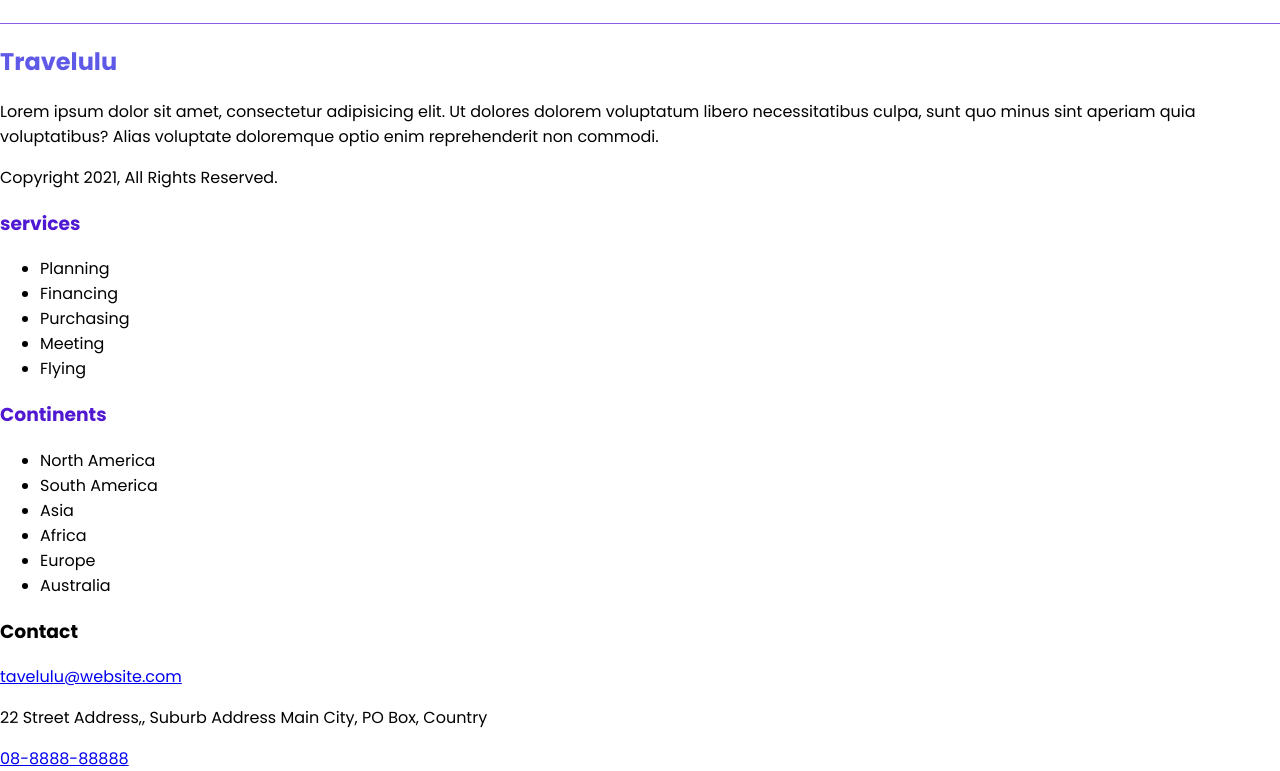
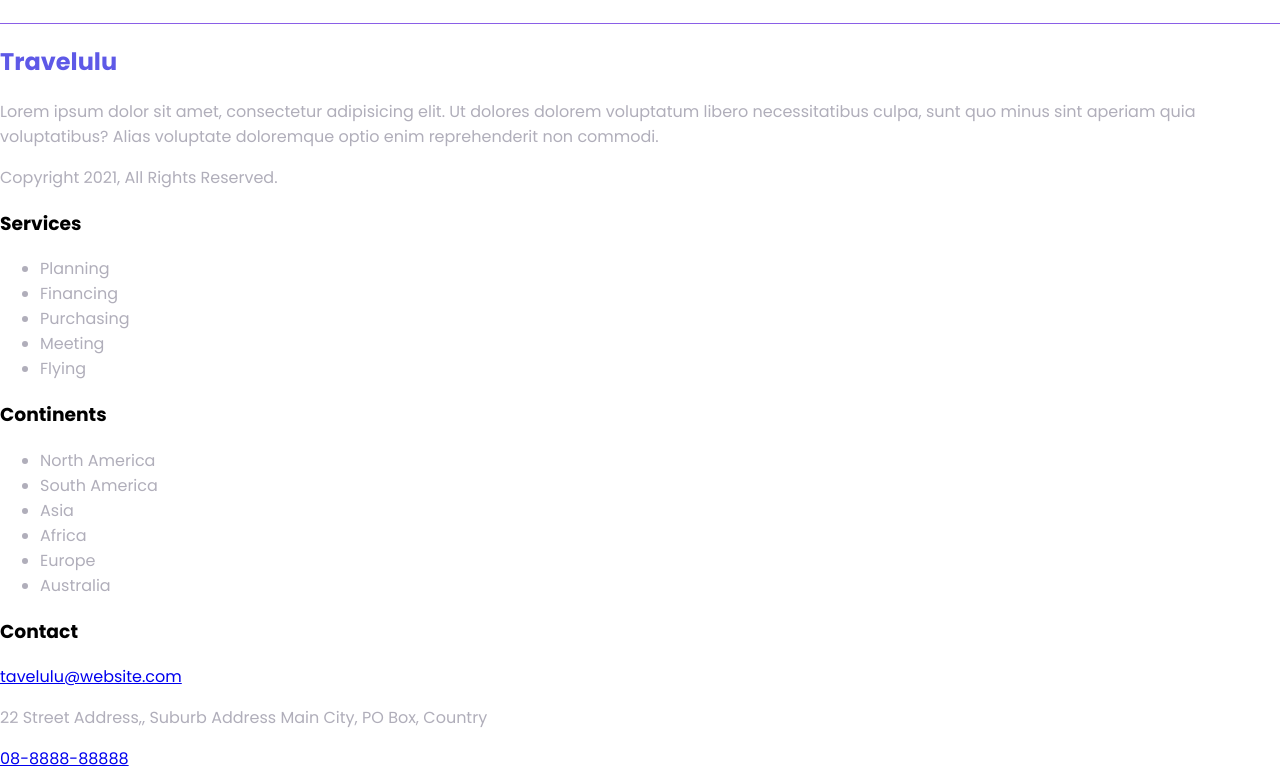
Before and after one commit to pau-develop/202207-w1chwe-pau-sanchez-pablo-sobrino, a website: page index.html in a window 1280 px wide. Shown: the part 2748-3519 px from the top of the page. Drawn offline with nearby package versions, Linux system fonts and the light colour scheme; files that its build step writes are made by us from their sources.

Commit message:
section fourth fonts colors added

```diff
--- a/index.html
+++ b/index.html
@@ -165,7 +165,7 @@
       </div>
       <div class="section-fourth-desktop">
         <div class="services">
-          <h3 class="services__title">services</h3>
+          <h3 class="services__title">Services</h3>
           <ul class="services__list">
            <li class="services__list__planning">Planning</li>
            <li class="services__list__financing">Financing</li>
--- a/sass/_partials/_section-four.scss
+++ b/sass/_partials/_section-four.scss
@@ -1,7 +1,39 @@
-.summary-copyright__title {
-  color: $title-text-color;
+.summary-copyright {
+  &__title {
+    color: $title-text-color;
+  }
+  &__summary {
+    color: $text-grey;
+  }
+  &__copyright {
+    color: $text-grey;
+  }
 }
 
 .contact__title {
   color: $text-black;
 }
+
+.services {
+  &__title {
+    color: $text-black;
+  }
+  &__list {
+    color: $text-grey;
+  }
+}
+
+.continents {
+  &__title {
+    color: $text-black;
+  }
+  &__list {
+    color: $text-grey;
+  }
+}
+
+.contact {
+  &__address {
+    color: $text-grey;
+  }
+}
```
